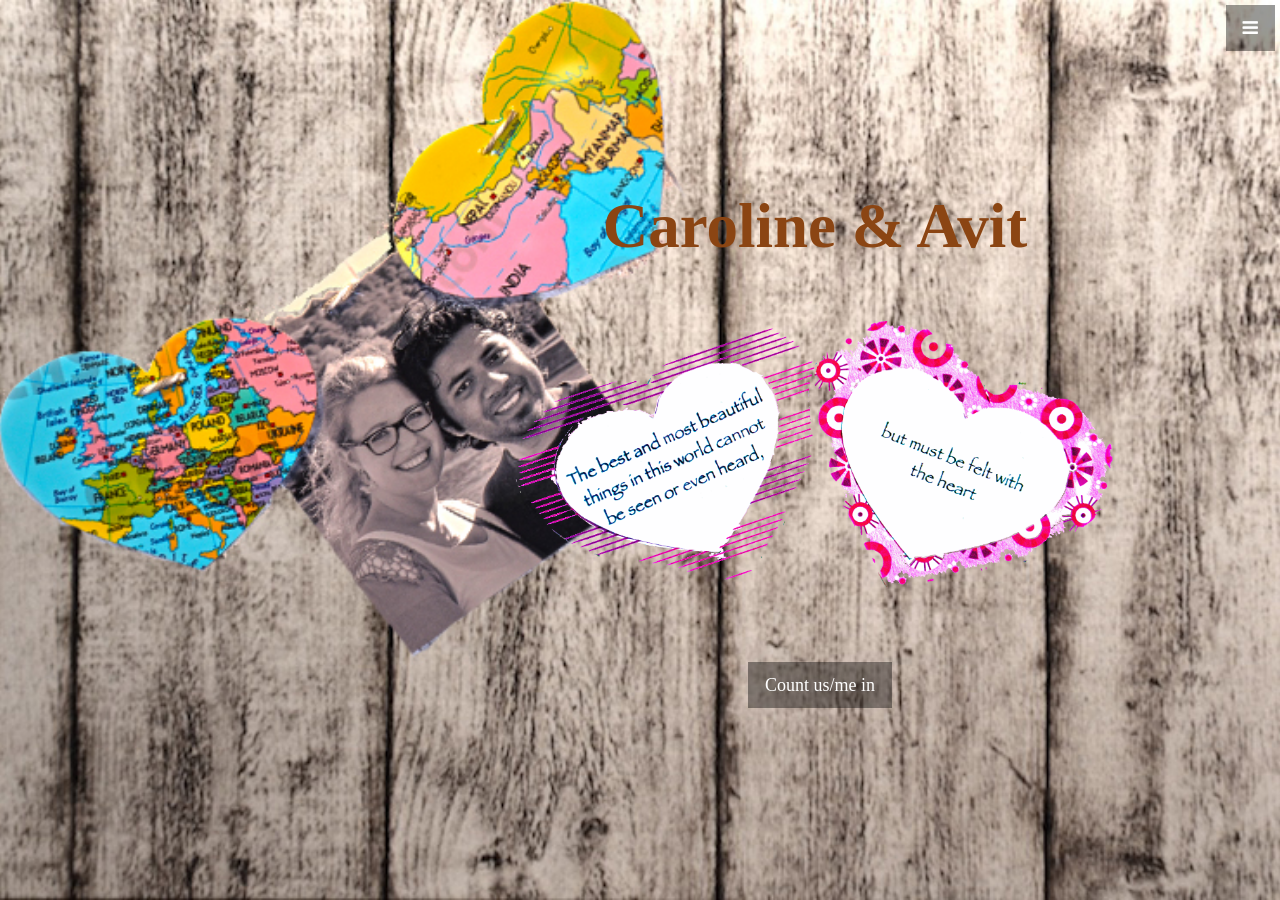
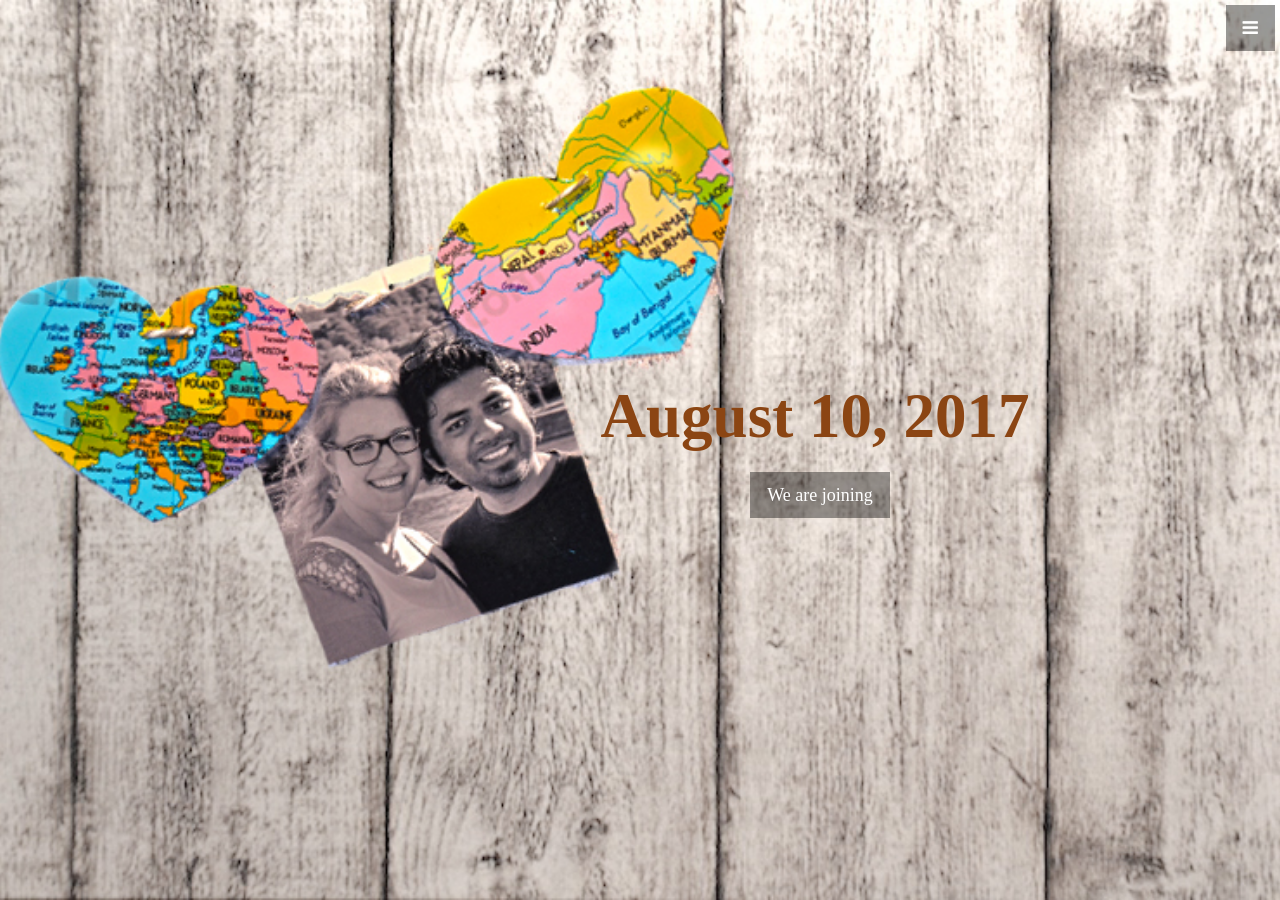
Before and after one commit to MonchiLin/carowedavit.github.io, a Jekyll site: the page built from index.html, in a window 1280 px wide and 900 px high. Built offline with Jekyll 4.4.1, drawn with Linux system fonts in a browser that asks for light colours.

Commit message:
front page updated

```diff
--- a/_includes/header.html
+++ b/_includes/header.html
@@ -1,8 +1,7 @@
 <header id="top" class="header">
   <div class="text-vertical-center">
-    <h1>Caroline &amp; Avit</h1>
-    <img src="img/qh.gif" alt="Wedding quotes" style="width:600px; margin-left: 25em;">
+    <h1>August 10, 2017</h1>
     <br>
-    <a href="#about" class="btn btn-dark btn-lg">Count us/me in</a>
+    <a href="#about" class="btn btn-dark btn-lg">We are joining</a>
   </div>
 </header>
```
Also changed, not shown: img/bg.jpg.
